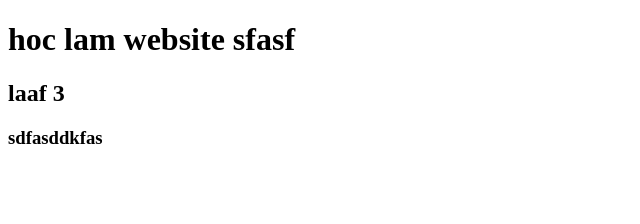
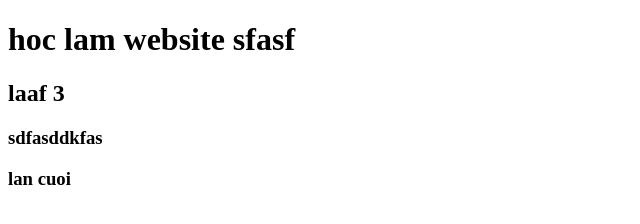
Before and after one commit to sahadaudau/duan2, a plain HTML site: page index.html in a window 1280 px wide. Shown: the full height of the page, 0-640 px from the left. Drawn offline with Linux system fonts and the light colour scheme.

Commit message:
first commit

```diff
--- a/index.html
+++ b/index.html
@@ -9,5 +9,6 @@
     <h1>hoc lam website sfasf</h1>
     <h2>laaf 3</h2>
     <h3>sdfasddkfas</h3>
+    <h3>lan cuoi</h3>
   </body>
 </html>
```
